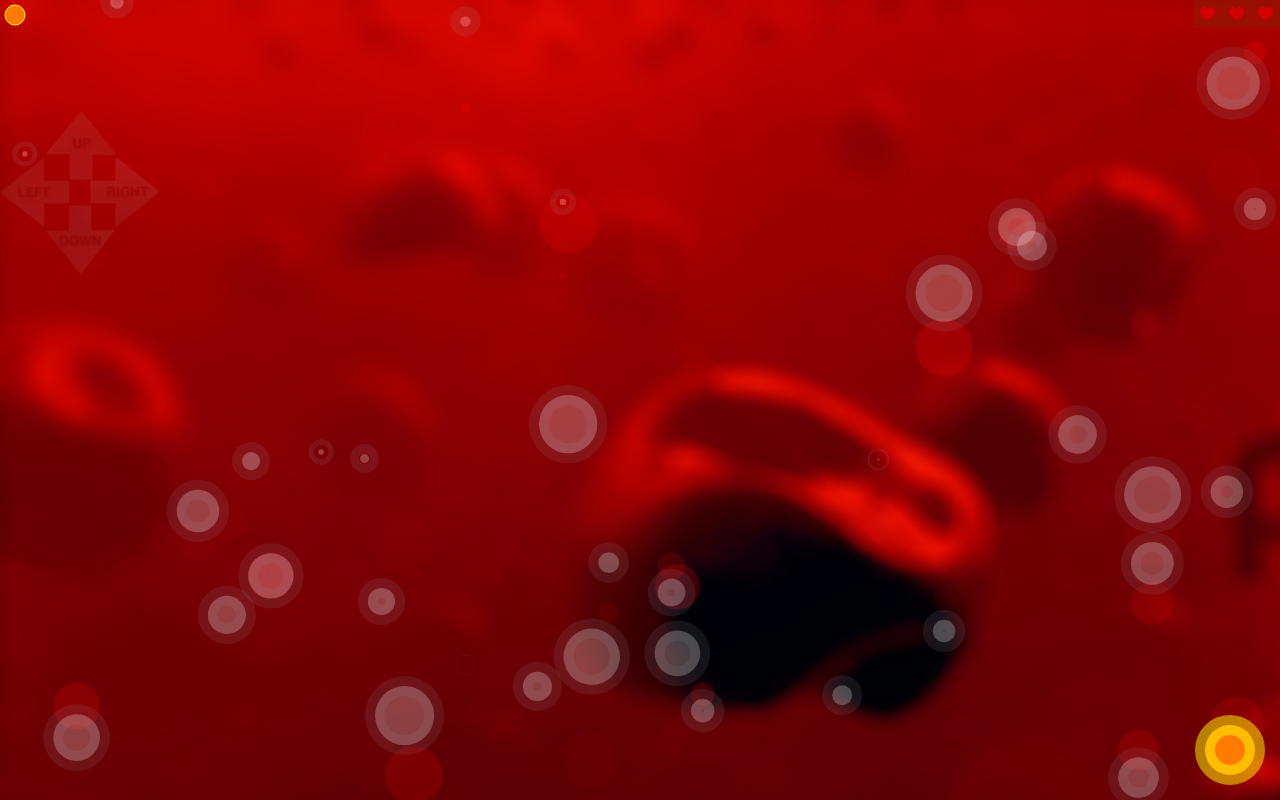
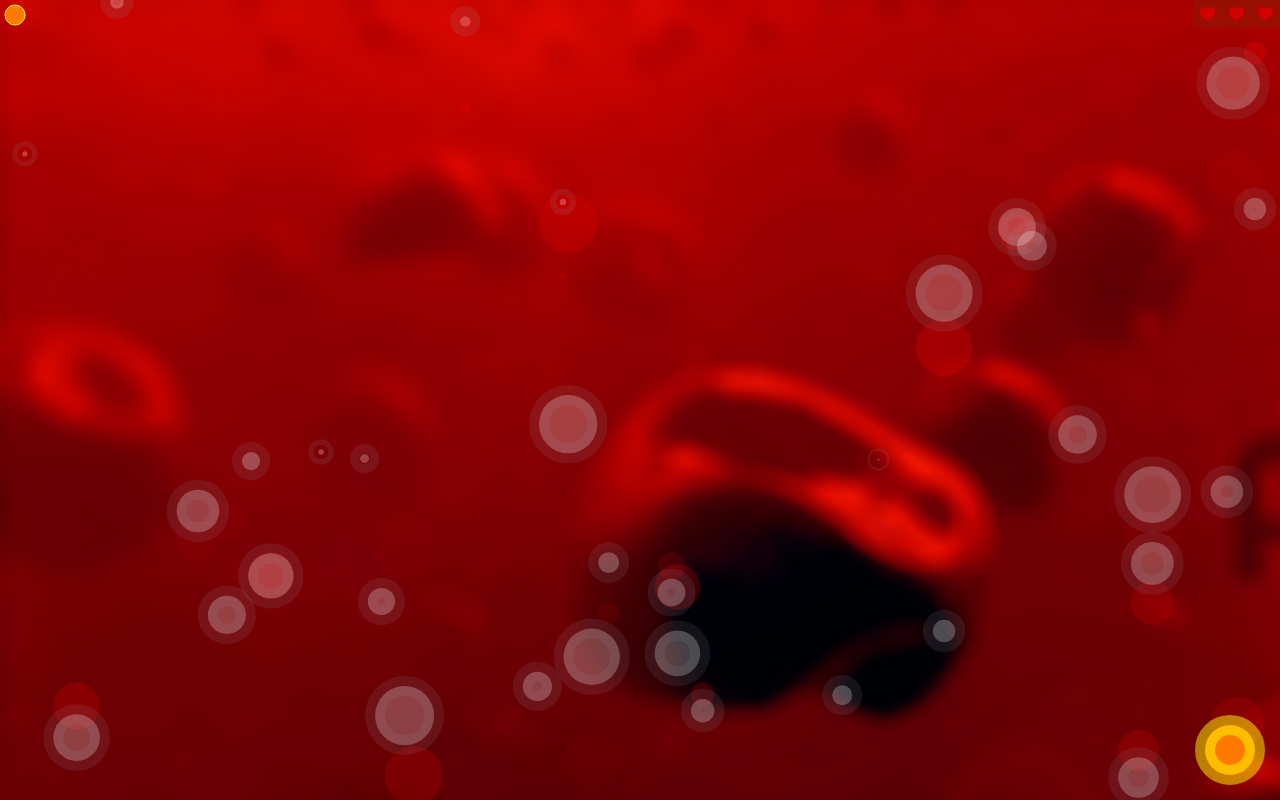
Before and after one commit to d8ta/amazing, a website: page game.html in a window 1280 px wide. Drawn offline with nearby package versions, Linux system fonts and the light colour scheme; files whose address does not match are found by name; a web font is replaced by a local one.

Commit message:
arrowkeys auf opx gesetzt zum testen

```diff
--- a/main.scss
+++ b/main.scss
@@ -103,8 +103,8 @@ canvas {
   position: relative;
   z-index: 100;
   opacity: 0.1;
-  width: 70px;
-  height: 70px;
+  width: 0px;
+  height: 0px;
   cursor: pointer;
 }
 
```
Also changed, not shown: main.css.
